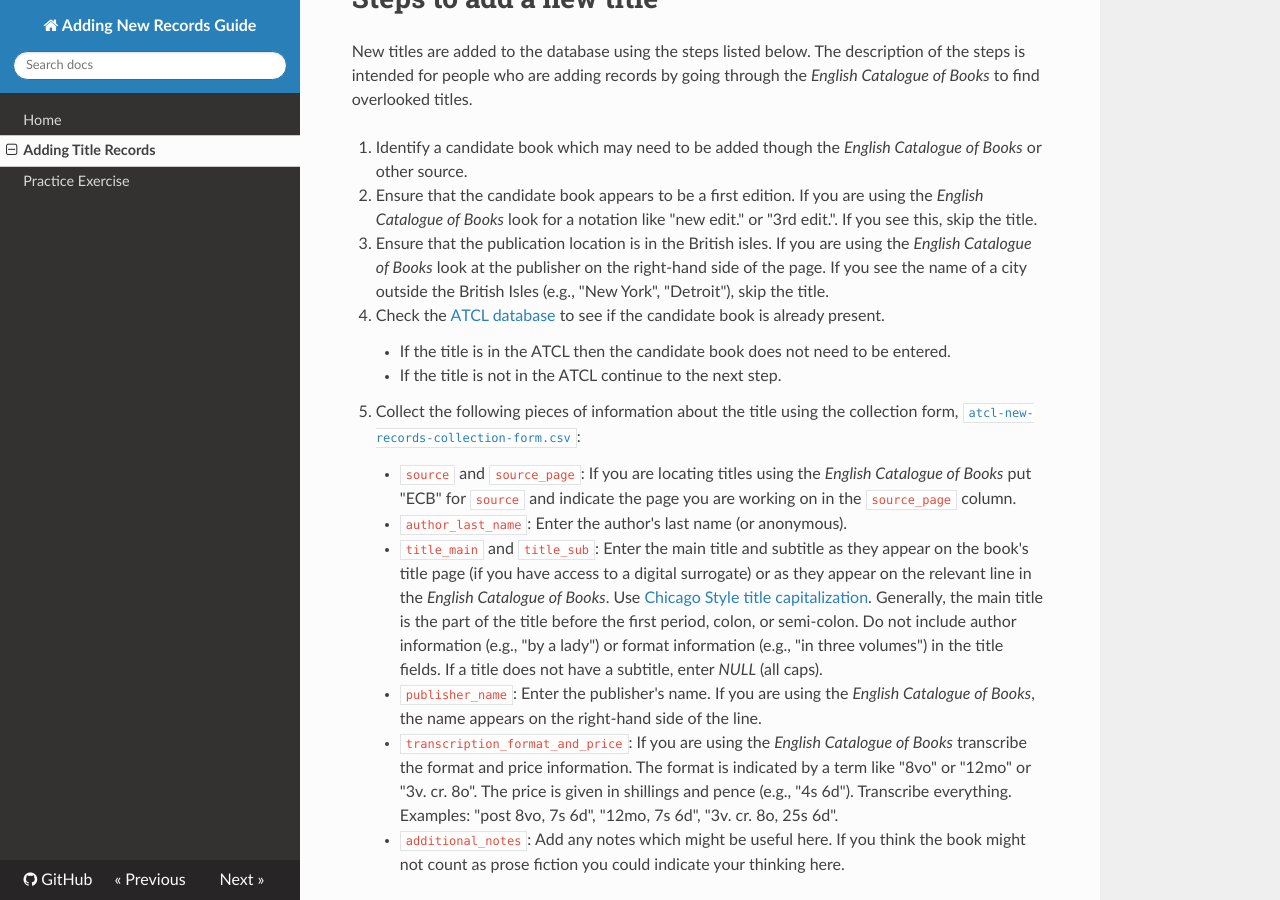
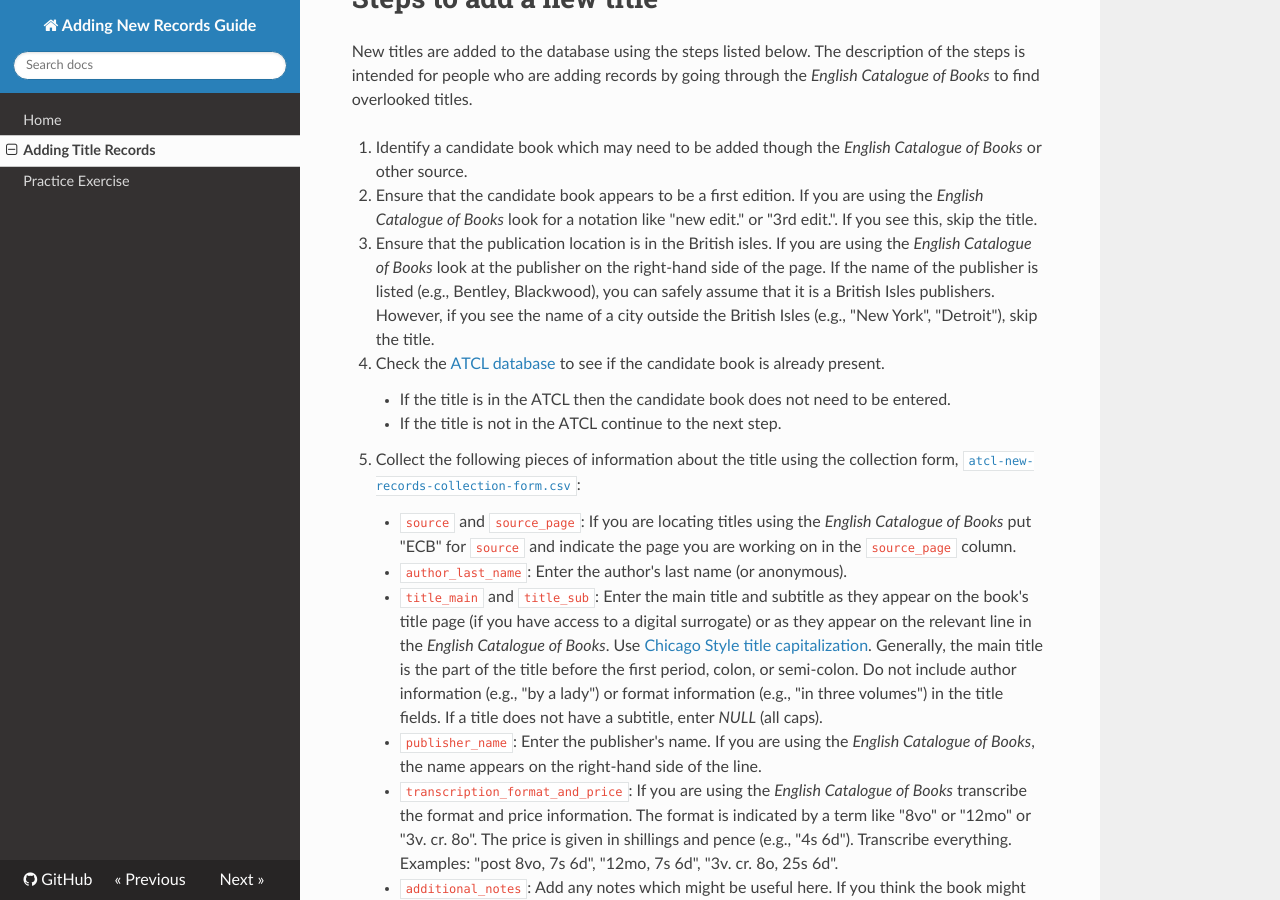
Before and after one commit to ge1789/docs-adding-new-records, an MkDocs documentation site: the page built from docs/adding-title-records.md, in a window 1280 px wide and 900 px high, scrolled down 637 px. Built offline with MkDocs 1.6.1, drawn with Linux system fonts in a browser that asks for light colours; nearby versions of some CDN libraries.

Commit message:
Update adding-title-records.md
Added detail about publishers.

```diff
--- a/docs/adding-title-records.md
+++ b/docs/adding-title-records.md
@@ -25,7 +25,7 @@ The description of the steps is intended for people who are adding records by go
 
 1. Identify a candidate book which may need to be added though the *English Catalogue of Books* or other source.
 2. Ensure that the candidate book appears to be a first edition. If you are using the *English Catalogue of Books* look for a notation like "new edit." or "3rd edit.". If you see this, skip the title.
-3. Ensure that the publication location is in the British isles. If you are using the *English Catalogue of Books* look at the publisher on the right-hand side of the page. If you see the name of a city outside the British Isles (e.g., "New York", "Detroit"), skip the title.
+3. Ensure that the publication location is in the British isles. If you are using the *English Catalogue of Books* look at the publisher on the right-hand side of the page. If the name of the publisher is listed (e.g., Bentley, Blackwood), you can safely assume that it is a British Isles publishers.  However, if you see the name of a city outside the British Isles (e.g., "New York", "Detroit"), skip the title.
 4. Check the [ATCL database](https://www.victorianresearch.org/atcl) to see if the candidate book is already present.
     - If the title is in the ATCL then the candidate book does not need to be entered.
     - If the title is not in the ATCL continue to the next step.
```
